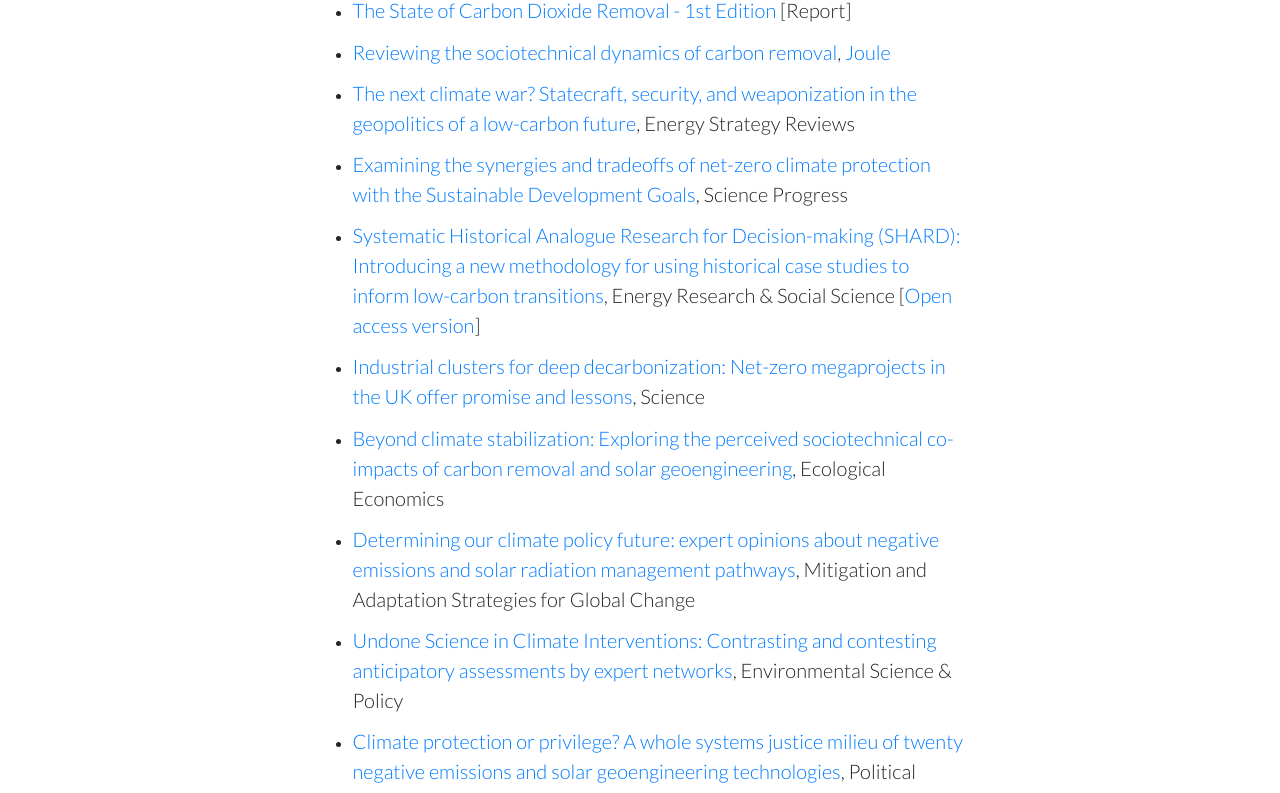
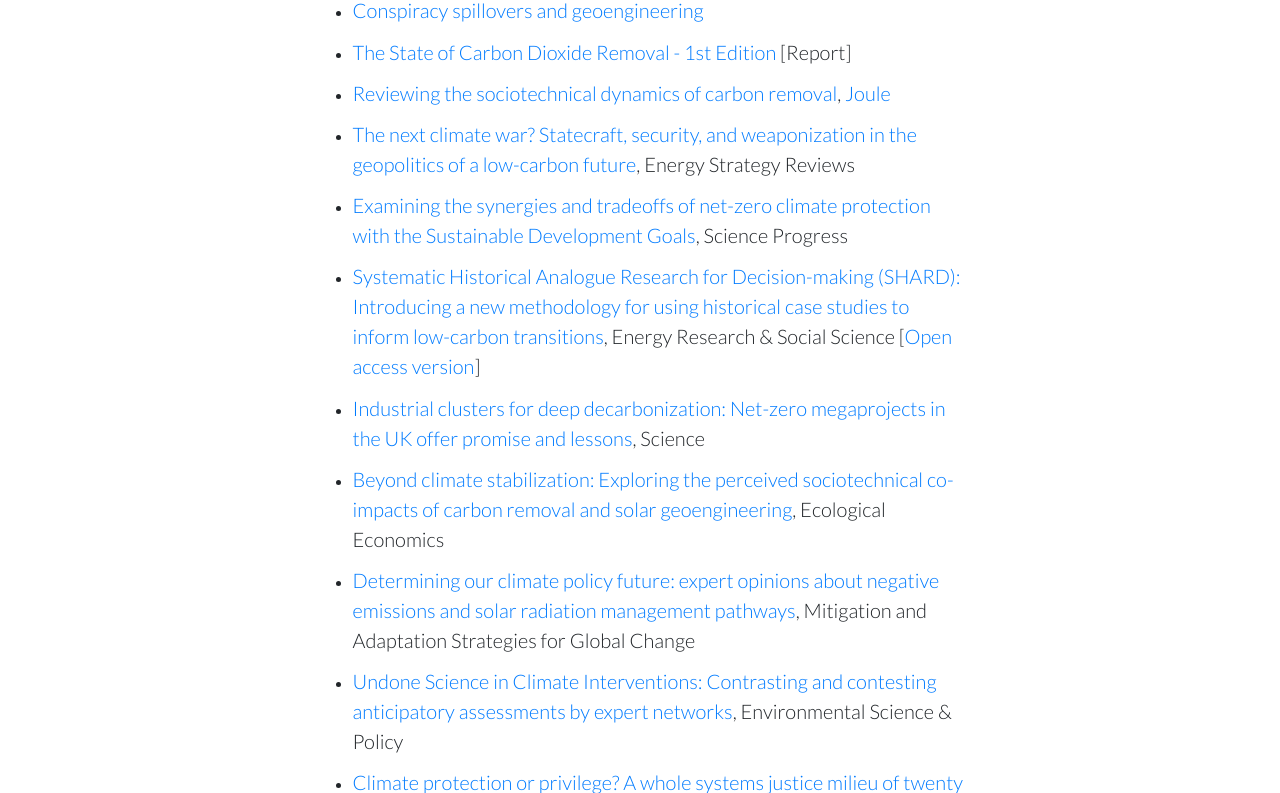
Before and after one commit to genie-erc/genie-erc.github.io, a website: page publications.html in a window 1280 px wide. Shown: the part 107-900 px from the top of the page. Drawn offline with Linux system fonts and the light colour scheme.

Commit message:
Add publication

```diff
--- a/publications.html
+++ b/publications.html
@@ -116,6 +116,7 @@ li {
         <div class="col-lg-6 order-lg-2 my-auto showcase-text" id=publications>
           <h2>Publications</h2>
           <ul>
+            <li><p class="lead mb-0"><a href="https://doi.org/10.1016/j.isci.2023.106166" target="_blank">Conspiracy spillovers and geoengineering</a></p></li>
             <li><p class="lead mb-0"><a href="https://www.stateofcdr.org" target="_blank">The State of Carbon Dioxide Removal - 1st Edition</a> [Report]</p></li>
             <li><p class="lead mb-0"><a href="https://raw.githubusercontent.com/genie-erc/genie-erc.github.io/main/resources/Reviewing%20the%20sociotechnical%20dynamics%20of%20carbon%20removal.pdf" target="_blank">Reviewing the sociotechnical dynamics of carbon removal</a>, <a href="https://doi.org/10.1016/j.joule.2022.11.008">Joule</a></p></li>
             <li><p class="lead mb-0"><a href="https://doi.org/10.1016/j.esr.2022.101031" target="_blank">The next climate war? Statecraft, security, and weaponization in the geopolitics of a low-carbon future</a>, Energy Strategy Reviews</p></li>
```
